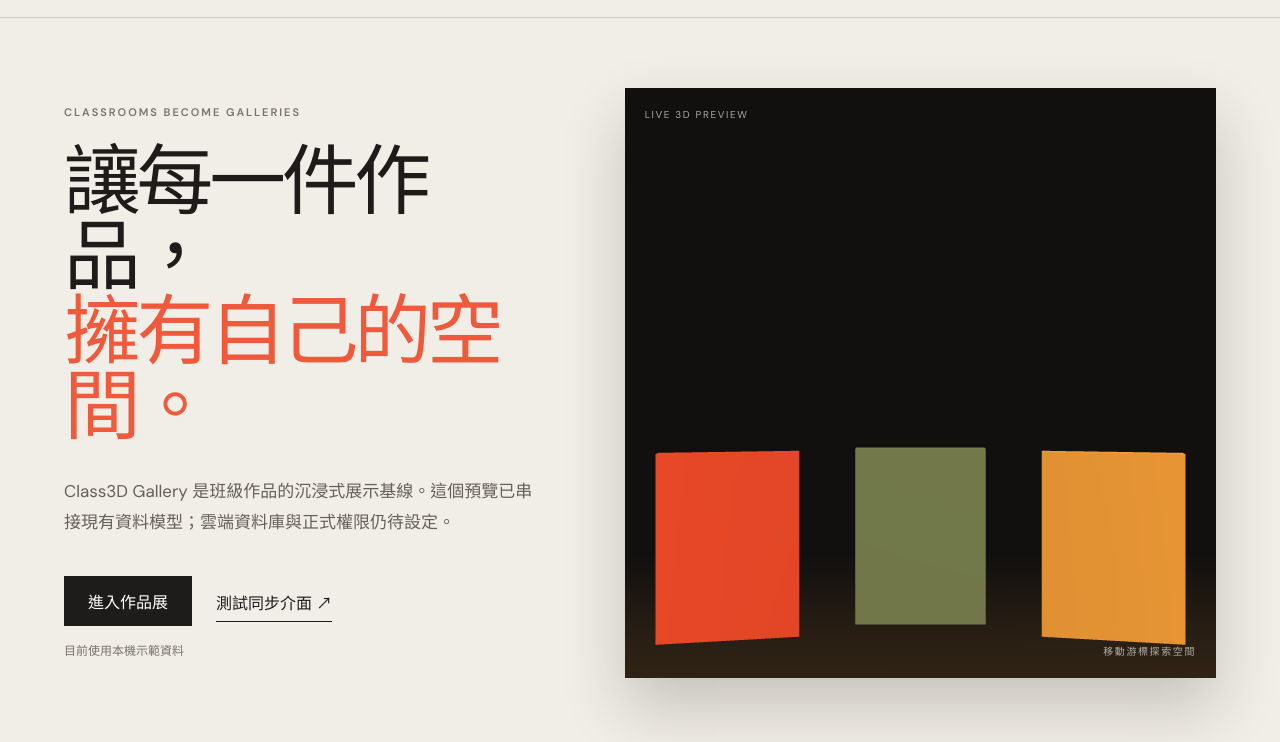
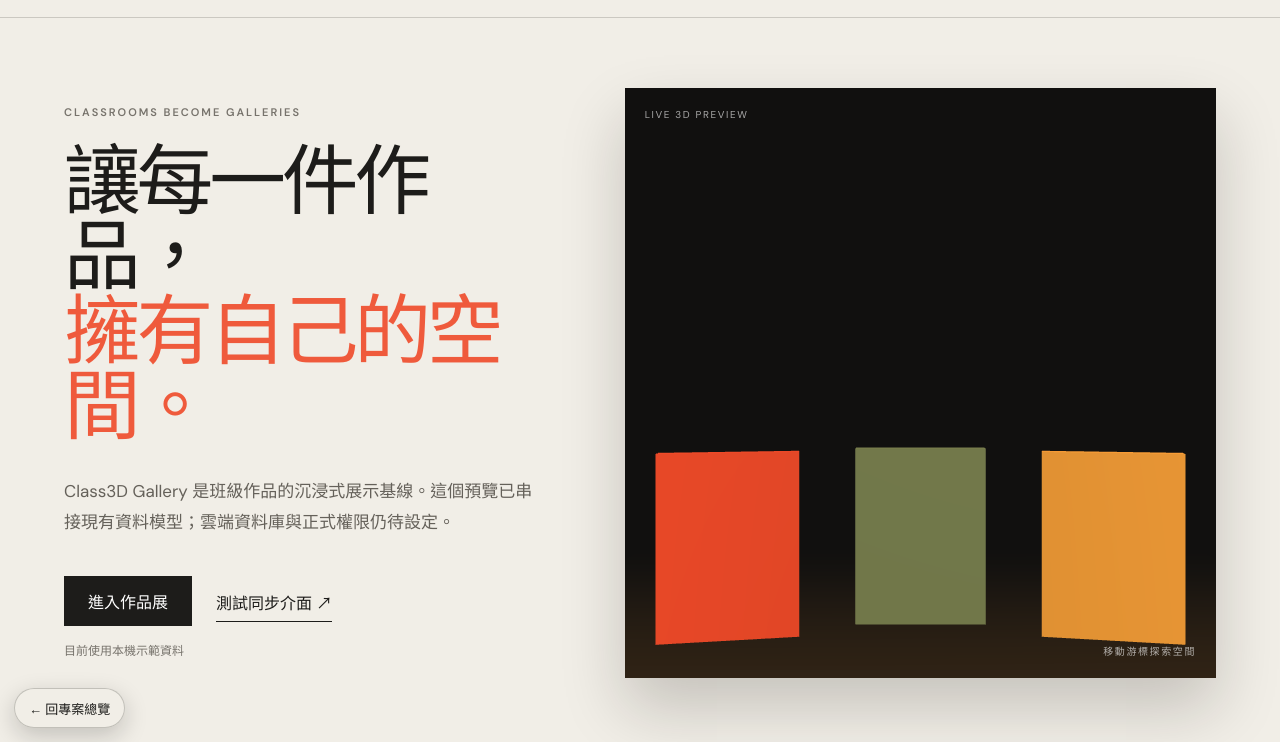
Before and after one commit to polik18/class3d-gallery, a website built with Vite: page index.html in a window 1280 px wide. Shown: the part 58-800 px from the top of the page. Built offline with nearby package versions, Linux system fonts and the light colour scheme; animation ran at ten frames a second.

Commit message:
Add portfolio home navigation

```diff
--- a/src/main.ts
+++ b/src/main.ts
@@ -99,6 +99,8 @@ app.innerHTML = `
     </section>
   </main>
 
+  <a class="portfolio-home-link" href="https://polik18.github.io/" aria-label="回到 Polik 專案總覽">← 回專案總覽</a>
+
   <footer><span>Class3D Gallery v1.2</span><span>Architecture Preview · Local Data</span></footer>
 `;
 
--- a/src/style.css
+++ b/src/style.css
@@ -91,6 +91,38 @@ body[data-mode='fullscreen'] .work-visual { aspect-ratio: 16 / 9; }
 body[data-mode='presentation'] .work-card:not(:first-child) { display: none; }
 body[data-mode='presentation'] .work-grid { grid-template-columns: minmax(0, 760px); justify-content: center; }
 
+.portfolio-home-link {
+  position: fixed;
+  left: 14px;
+  bottom: 14px;
+  z-index: 20;
+  display: inline-flex;
+  align-items: center;
+  min-height: 40px;
+  padding: 0 14px;
+  border: 1px solid rgba(29, 28, 26, .22);
+  border-radius: 999px;
+  color: var(--ink);
+  background: rgba(241, 238, 231, .94);
+  box-shadow: 0 8px 24px rgba(17, 16, 15, .2);
+  backdrop-filter: blur(10px);
+  font-size: 13px;
+  font-weight: 700;
+  text-decoration: none;
+  transition: transform .2s, background .2s, color .2s;
+}
+
+.portfolio-home-link:hover {
+  color: #fff;
+  background: var(--orange);
+  transform: translateY(-2px);
+}
+
+.portfolio-home-link:focus-visible {
+  outline: 3px solid rgba(239, 90, 60, .35);
+  outline-offset: 3px;
+}
+
 .architecture { display: grid; grid-template-columns: .8fr 1.2fr; gap: 8vw; padding: 110px clamp(24px, 5vw, 80px); background: #d9d2c5; }
 .architecture ul { margin: 0; padding: 0; list-style: none; border-top: 1px solid rgba(29,28,26,.3); }
 .architecture li { display: grid; grid-template-columns: 52px 1fr 1.35fr; gap: 14px; align-items: center; min-height: 74px; border-bottom: 1px solid rgba(29,28,26,.3); }
```
